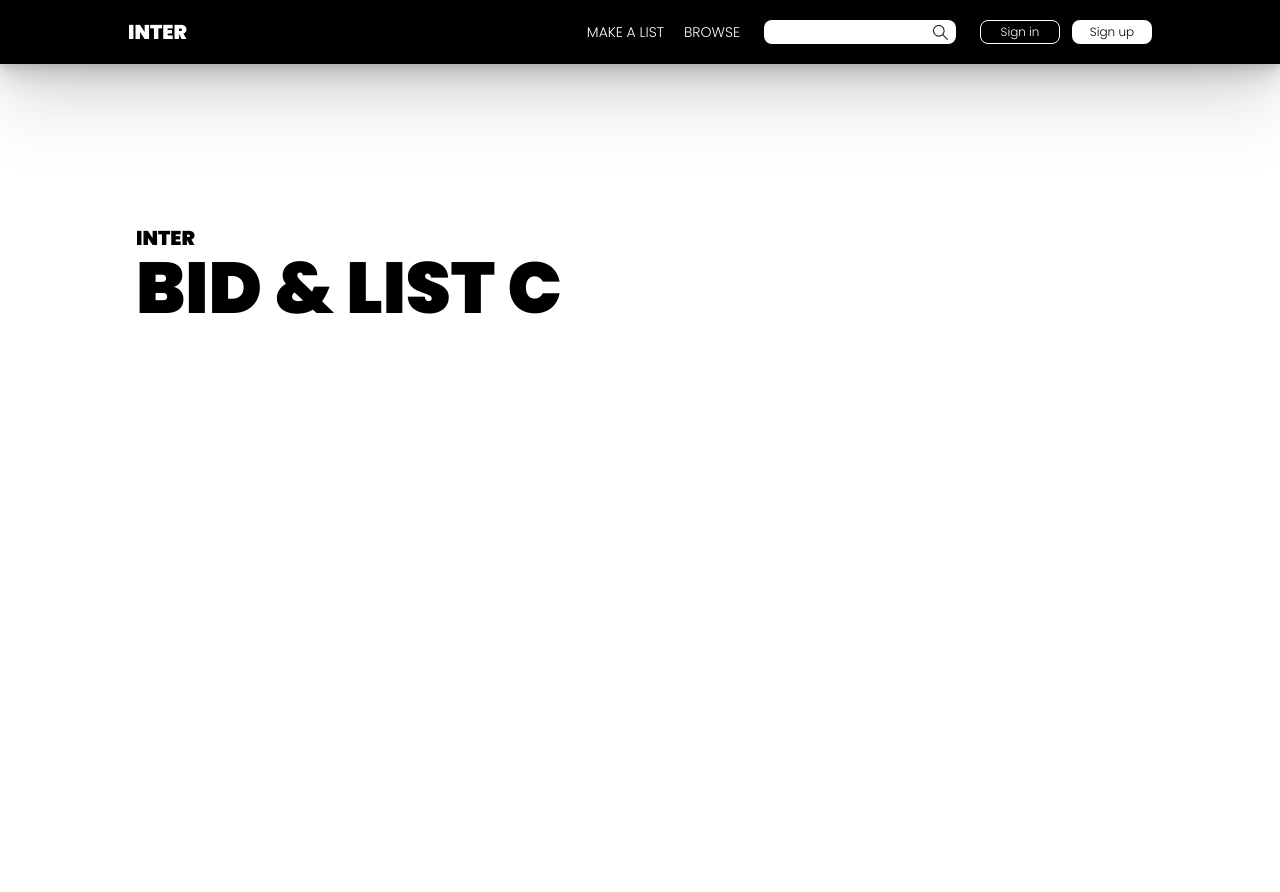
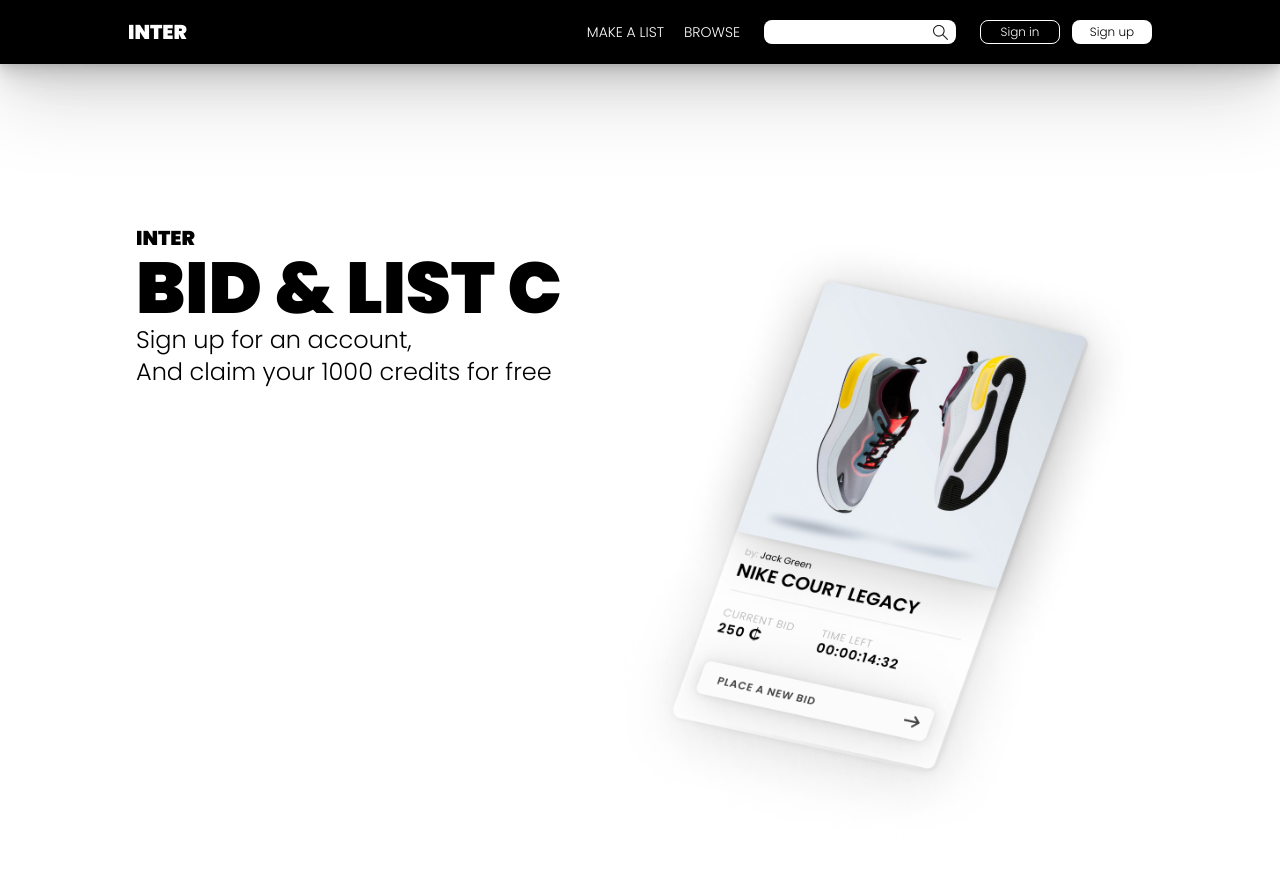
Before and after one commit to CarlLinusHedlund/Semester-Project-2-Carl-Linus-Hedlund, a website built with Vite: page src/index.html in a window 1280 px wide. Before the commit the page ends 800 px from the top, so only its background shows below. Built offline with nearby package versions, Linux system fonts and the light colour scheme; a web font is replaced by a local one.

Commit message:
added img and added it to the background will do rest tomorrow

```diff
--- a/src/index.html
+++ b/src/index.html
@@ -60,11 +60,20 @@
             <div id="dropdownNav" class="headerShadow h-0 bg-black duration-200"></div>
         </header>
         <main class="">
-            <div class="flex flex-col max-w-5xl mx-auto mt-40 px-2">
-                <p class="text-xl font-black">INTER</p>
-                <h1 class="text-4xl sm:text-5xl md:text-7xl font-black">
-                    BID & LIST <span class="text-4xl sm:text-5xl md:text-7xl auto-type font-black"></span>
-                </h1>
+            <div class="flex flex-col md:flex-row max-w-5xl mx-auto mt-40 px-2 relative">
+                <div>
+                    <p class="text-xl font-black">INTER</p>
+                    <h1 class="text-4xl sm:text-5xl md:text-7xl font-black">
+                        BID & LIST <span class="text-4xl sm:text-5xl md:text-7xl auto-type font-black"></span>
+                    </h1>
+                    <h2 class="text-2xl font-light">
+                        Sign up for an account, <br />And claim your 1000 credits for free
+                    </h2>
+                </div>
+                <div class="absolute right-0 top-0 w-[600px]">
+                    <img class="w-full h-full" src="./img/png/productcard-nike.png" alt="productcard-nike" />
+                </div>
+
                 <div class=""></div>
             </div>
         </main>
--- a/tailwind.config.cjs
+++ b/tailwind.config.cjs
@@ -4,8 +4,8 @@
     theme: {
         extend: {
             fontFamily: {
-                Poppins: ["Poppins", "sans-serif"]
-            }
+                Poppins: ['Poppins', 'sans-serif'],
+            },
         },
     },
     plugins: [],
```
Also changed, not shown: src/img/png/productcard-nike.png (added).
